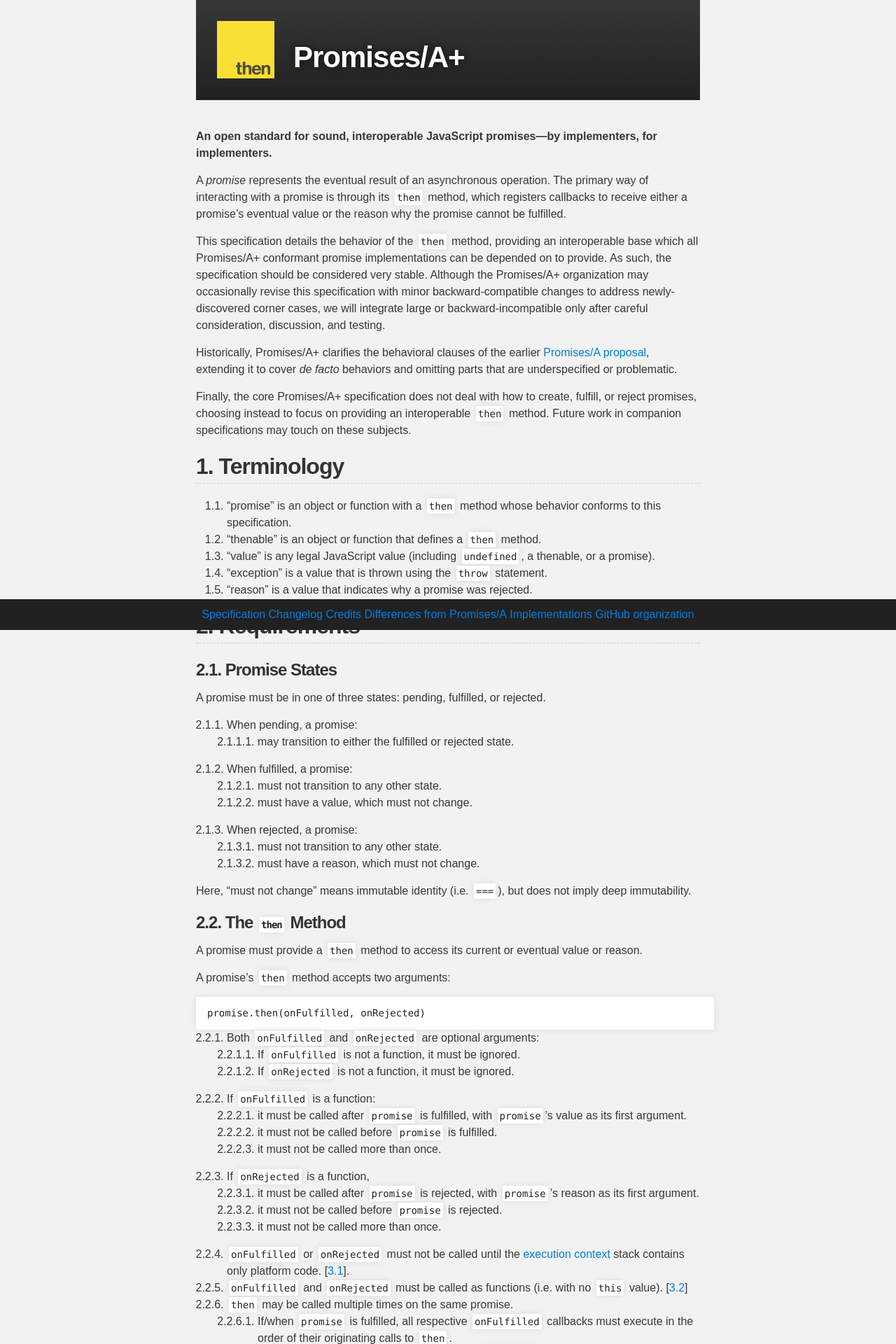
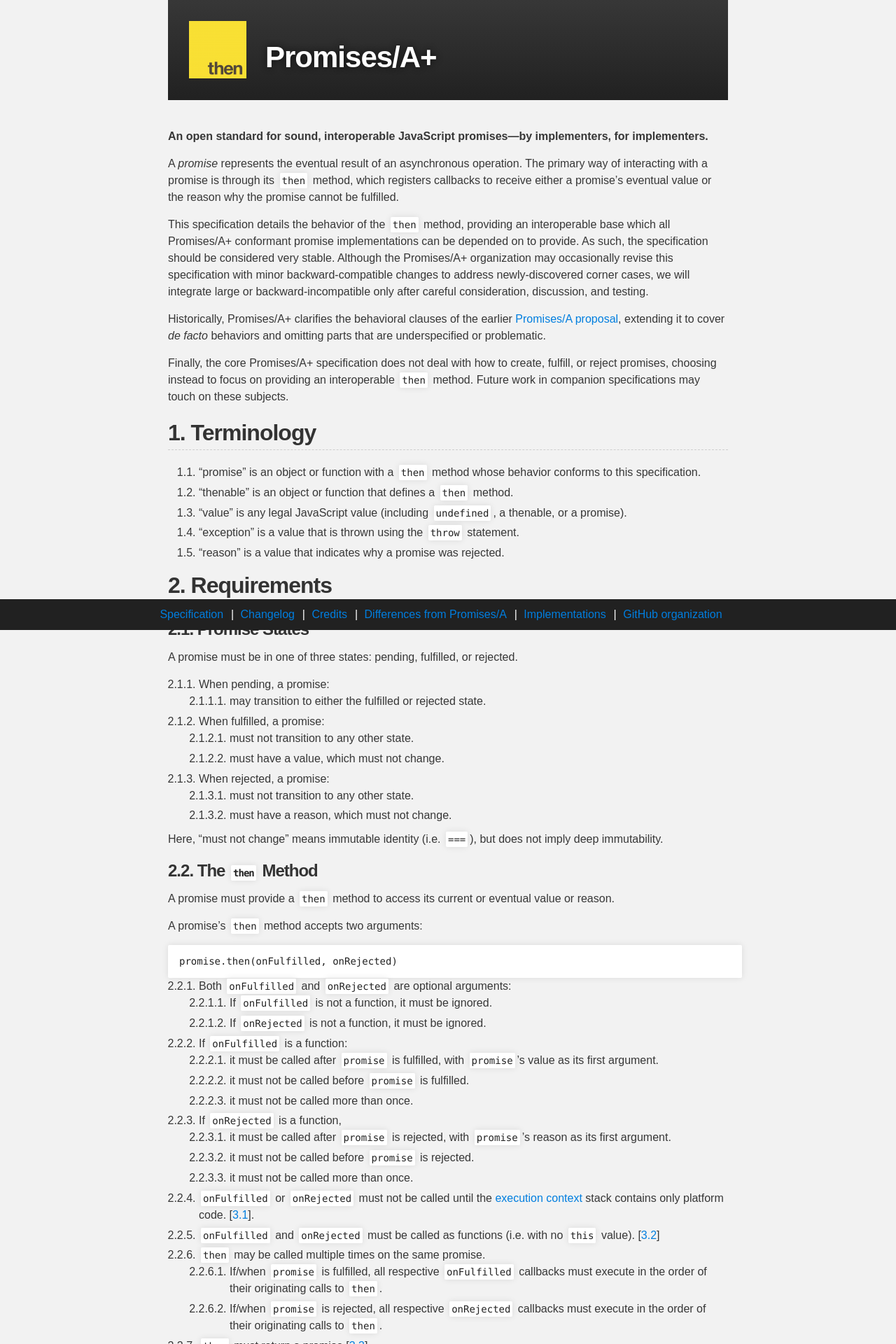
Before and after one commit to promises-aplus/promises-spec, a Jekyll site: the page built from index.md, in a window 1280 px wide. Shown: the top 1920 px of the page at 70% size. Built offline with Jekyll 4.4.1, drawn with Linux system fonts in a browser that asks for light colours; some of the changed text lies outside the part shown.

Commit message:
A variety of formatting fixes for Jekyll being dumb.

````diff
--- a/_layouts/default.html
+++ b/_layouts/default.html
@@ -7,7 +7,7 @@
     <link rel="shortcut icon" href="assets/favicon.ico" />
   </head>
 
-  <body>
+  <body class="{{page.bodyClass}}">
     {{content}}
 
     <footer>
--- a/assets/stylesheet.css
+++ b/assets/stylesheet.css
@@ -184,8 +184,9 @@ ul, ol, dl {
 }
 
 ul li {
-  list-style: inside;
-  padding-left: 20px;
+  list-style: outside;
+  margin-left: 20px;
+  margin-bottom: 0.5em;
 }
 
 ol li {
@@ -269,9 +270,8 @@ h1:before {
 
 body {
   background: #f2f2f2;
-  border-bottom: 1px solid #111;
   margin: 0 auto;
-  max-width: 720px;
+  max-width: 800px;
   padding: 0 10px 50px 10px;
 }
 
@@ -286,7 +286,15 @@ footer {
 
 footer > a {
   display: inline-block;
-  margin: 10px 0;
+  position: relative;
+  margin: 10px 20px 10px 0;
+}
+
+footer > a:not(:last-of-type)::after {
+    content: " | ";
+    color: white;
+    position: absolute;
+    right: -15px;
 }
 
 
@@ -346,29 +354,31 @@ h2 {
   counter-increment: h2;
   counter-reset: h3;
 }
-h2::before {
+body.spec h2::before {
   content: counter(h2)". ";
 }
 
 h3 {
   counter-increment: h3;
 }
-h3::before {
+body.spec h3::before {
   content: counter(h2)"."counter(h3)". ";
 }
 
 ol {
   counter-reset: li;
+  margin-bottom: 0;
 }
 ol li {
   list-style-type: none;
   counter-increment: li;
   margin-left: 1.5em;
+  margin-bottom: 0.3em;
 }
 ol li::before {
   float: left;
-  margin-left: -4.5em;
-  width: 4.5em;
+  margin-left: -5.5em;
+  width: 5.5em;
   text-align: right;
 }
 h2 ~ ol li::before, h3 ~ h2 ~ ol li::before {
@@ -376,6 +386,18 @@ h2 ~ ol li::before, h3 ~ h2 ~ ol li::before {
 }
 h3 ~ ol li::before {
   content: counter(h2)"."counter(h3)"."counters(li, ".")".\A0";
+}
+
+/* Workaround Jekyll bug that inserts spurious lone <p>s */
+ol li p:first-of-type:last-of-type {
+    margin: 0;
+}
+ol li p {
+    margin-top: 0;
+}
+
+ul p:first-of-type:last-of-type {
+    display: inline;
 }
 
 /*****************************************
--- a/index.md
+++ b/index.md
@@ -29,14 +29,26 @@ Finally, the core Promises/A+ specification does not deal with how to create, fu
 
 A promise must be in one of three states: pending, fulfilled, or rejected.
 
-1. When pending, a promise:
-    1. may transition to either the fulfilled or rejected state.
-1. When fulfilled, a promise:
-    1. must not transition to any other state.
-    1. must have a value, which must not change.
-1. When rejected, a promise:
-    1. must not transition to any other state.
-    1. must have a reason, which must not change.
+<!-- Workaround Jekyll rendering bug for single-item nested lists by switching to HTML :( -->
+<ol>
+<li>When pending, a promise:
+    <ol>
+        <li>may transition to either the fulfilled or rejected state.</li>
+    </ol>
+</li>
+<li>When fulfilled, a promise:
+    <ol>
+        <li>must not transition to any other state.</li>
+        <li>must have a value, which must not change.</li>
+    </ol>
+</li>
+<li>When rejected, a promise:
+    <ol>
+        <li>must not transition to any other state.</li>
+        <li>must have a reason, which must not change.</li>
+    </ol>
+</li>
+</ol>
 
 Here, "must not change" means immutable identity (i.e. `===`), but does not imply deep immutability.
 
@@ -46,7 +58,7 @@ A promise must provide a `then` method to access its current or eventual value o
 
 A promise's `then` method accepts two arguments:
 
-```js
+```
 promise.then(onFulfilled, onRejected)
 ```
 
@@ -68,7 +80,7 @@ promise.then(onFulfilled, onRejected)
     1. If/when `promise` is rejected, all respective `onRejected` callbacks must execute in the order of their originating calls to `then`.
 1. `then` must return a promise [[3.3](#notes)].
 
-    ```js
+    ```
     promise2 = promise1.then(onFulfilled, onRejected);
     ```
 
````
Also changed, not shown: other parts of index.md (+1 -1 lines), implementations.md (+5 -5 lines).
